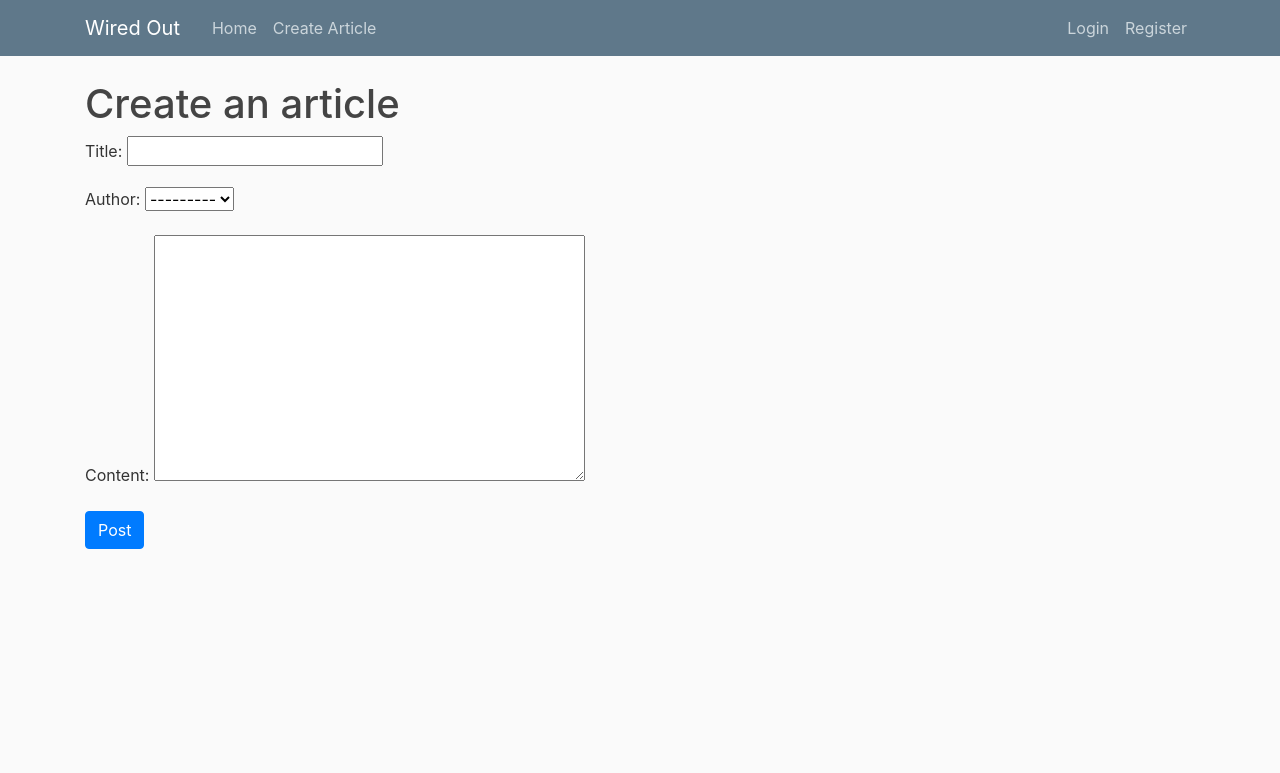
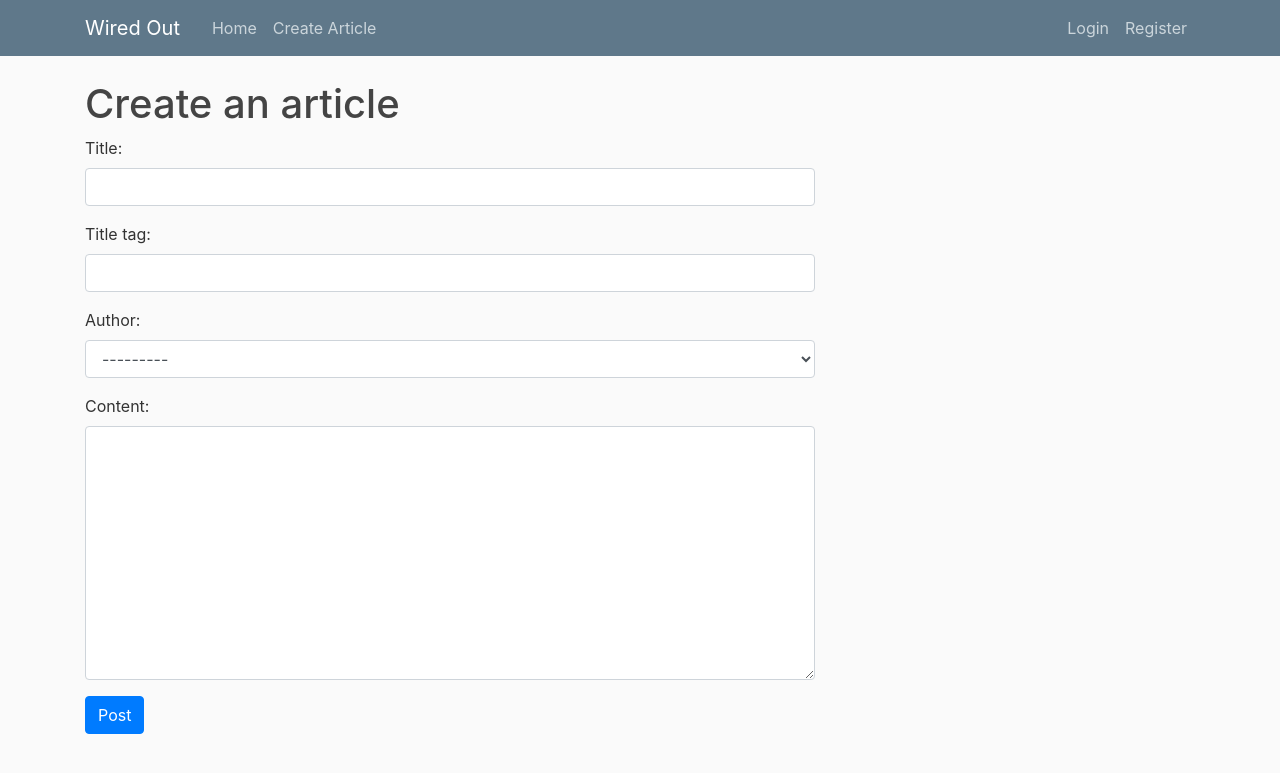
Before and after one commit to Lynch4360/wired_out, a Django app: page /add-post/ in a window 1280 px wide. Shown: the top 773 px of the page. Run offline with Django 3.2, Linux system fonts and the light colour scheme.

Commit message:
Style the addPost form

```diff
--- /dev/null
+++ b/newsite/forms.py
@@ -0,0 +1,16 @@
+from django import forms
+from .models import Post
+
+class PostForm(forms.ModelForm):
+    class Meta:
+        model = Post
+        fields = ('title', 'title_tag', 'author', 'content')
+
+        widgets = {
+
+            'title': forms.TextInput(attrs={'class': 'form-control'}),
+            'title_tag': forms.TextInput(attrs={'class': 'form-control'}),
+            'author': forms.Select(attrs={'class': 'form-control'}),
+            'content': forms.Textarea(attrs={'class': 'form-control'}),
+
+        }
--- a/newsite/models.py
+++ b/newsite/models.py
@@ -10,7 +10,7 @@ class Post(models.Model):
     content = models.TextField()
     date_posted = models.DateTimeField(default=timezone.now)
     featured_image = CloudinaryField('image', default='placeholder')
-    title_tag = models.CharField(max_length=255, default="WO | Article")
+    title_tag = models.CharField(max_length=255)
     likes = models.ManyToManyField(User, related_name='post_likes', blank=True)
 
 # Order our posts by date posted
--- a/newsite/views.py
+++ b/newsite/views.py
@@ -1,6 +1,7 @@
 from django.shortcuts import render
 from django.views.generic import ListView, DetailView, CreateView
 from .models import Post
+from .forms import PostForm
 
 class home(ListView):
     model = Post
@@ -14,9 +15,6 @@ class postDetail(DetailView):
 
 class postAdd(CreateView):
     model = Post
+    form_class = PostForm
     template_name = 'addPost.html'
-    fields = 'title', 'author', 'content'
-
-
-def about(request):
-    return render(request, 'about.html', {'title': 'About'})
+    # fields = 'title', 'title_tag', 'author', 'content'
--- a/templates/addPost.html
+++ b/templates/addPost.html
@@ -1,12 +1,13 @@
 {% extends 'base.html'%}
+{% block title %}Create new Article{% endblock %}
 
 {% block content %}
 
     <h1>Create an article</h1>
-
-    <form method="POST">
-        {% csrf_token %}
-        {{ form.as_p }}
-        <button class="btn btn-primary">Post</button>
-
+    <div class="form-group">
+        <form method="POST">
+            {% csrf_token %}
+            {{ form.as_p }}
+            <button class="btn btn-primary">Post</button>
+    </div>
 {% endblock content %}
```
Also changed, not shown: templates/about.html (deleted, +0 -7 lines).
